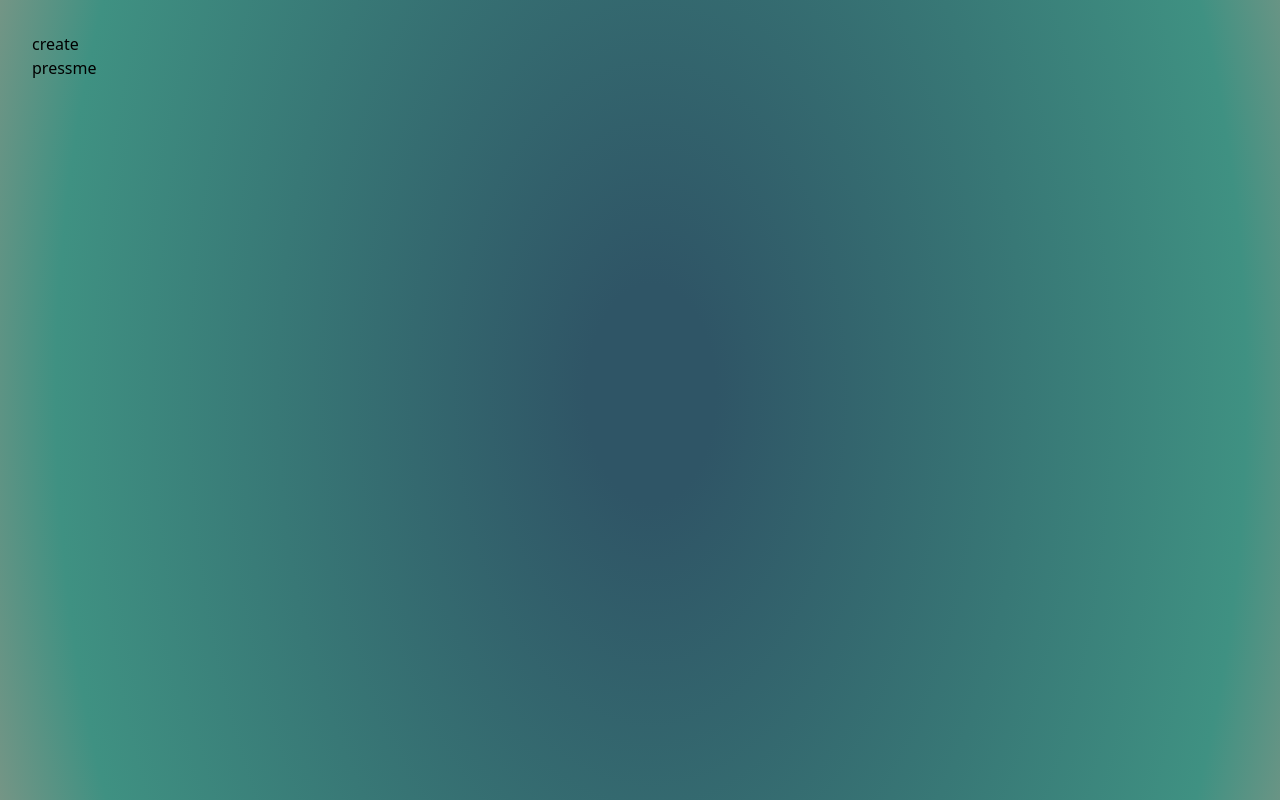
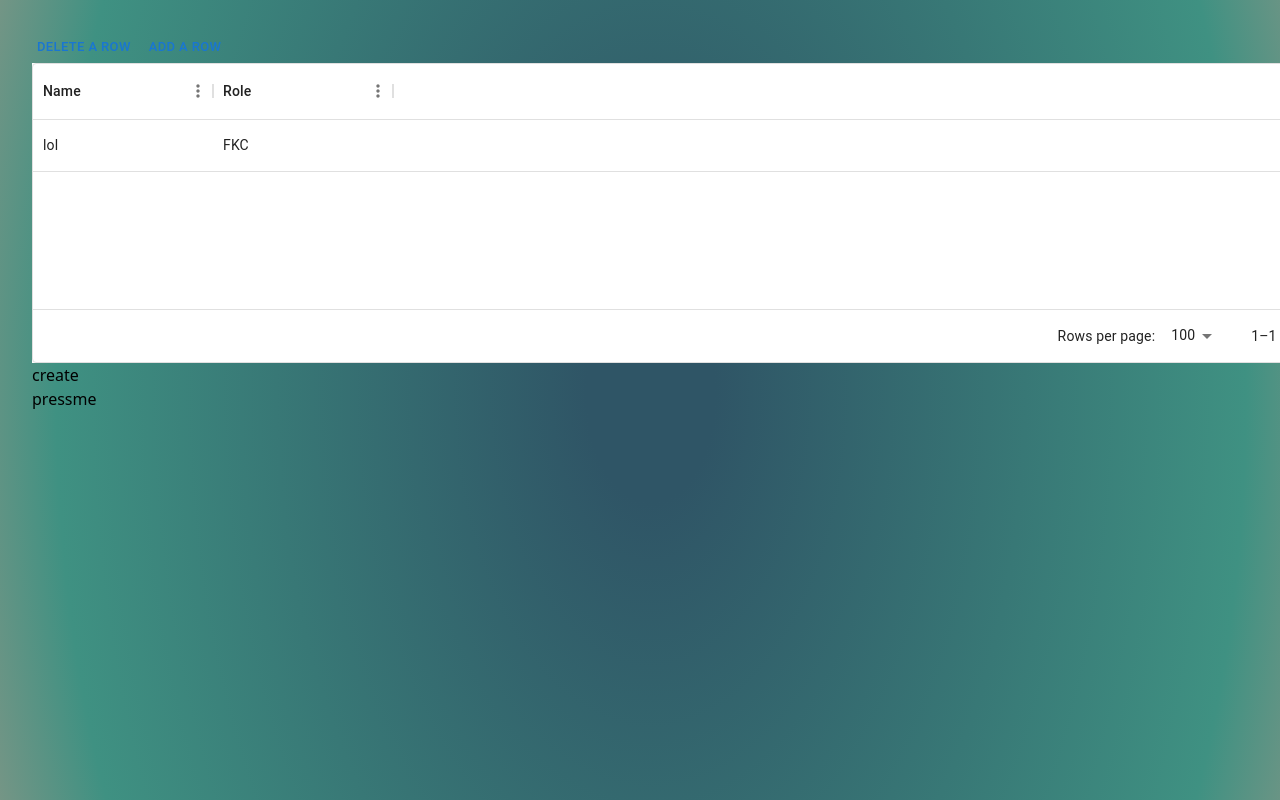
Before and after one commit to Suchpuns/matchme, a React (Vite) app in the folder frontend/: page /admin/1/create in a window 1280 px wide. Shown: the top 800 px of the page. Built offline with nearby package versions, Linux system fonts and the light colour scheme.

Commit message:
editable table with row adding

```diff
--- /dev/null
+++ b/frontend/src/components/EditableTable.tsx
@@ -0,0 +1,68 @@
+import { DataGrid, GridColDef, GridRowsProp } from '@mui/x-data-grid';
+import * as React from 'react';
+import Box from '@mui/material/Box';
+import Stack from '@mui/material/Stack';
+import Button from '@mui/material/Button';
+
+let idCounter = 4;
+const createRow = () => {
+  idCounter += 1;
+  return { id: idCounter, name: "lol", role: "FKC" };
+};
+let columns: GridColDef[] = [
+  { field: 'name', headerName: 'Name', width: 180, editable: true },
+  { field: 'role', headerName: 'Role', width: 180, editable: true }
+];
+
+let dummyrows: GridRowsProp = [
+  {
+    id: 1,
+    name: "test",
+    role: "FE",
+  },
+  {
+    id: 2,
+    name: "test2",
+    role: "BE",
+  },
+  {
+    id: 3,
+    name: "test3",
+    role: "FE",
+  },
+];
+
+export default function EditableTable() {
+  const [rows, setRows] = React.useState(() => [createRow()]);
+
+  const handleAddRow = () => {
+    setRows((prevRows) => [...prevRows, createRow()]);
+  };
+  const handleDeleteRow = () => {
+    if (rows.length === 0) {
+      return;
+    }
+    setRows((prevRows) => {
+      const rowToDeleteIndex = prevRows.length - 1;
+      return [
+        ...rows.slice(0, rowToDeleteIndex),
+        ...rows.slice(rowToDeleteIndex + 1),
+      ];
+    });
+  };
+  return (
+    <Box sx={{ width: '100%' }}>
+      <Stack direction="row" spacing={1}>
+        <Button size="small" onClick={handleDeleteRow}>
+          Delete a row
+        </Button>
+        <Button size="small" onClick={handleAddRow}>
+          Add a row
+        </Button>
+      </Stack>
+      <div style={{ height: 300, width: '100%', backgroundColor: "white"}}>
+        <DataGrid rows={rows} columns={columns} />
+      </div>
+    </Box>
+  );
+}
--- a/frontend/src/pages/admin/EventCreation.tsx
+++ b/frontend/src/pages/admin/EventCreation.tsx
@@ -1,6 +1,8 @@
+import EditableTable from "../../components/EditableTable";
 const EventCreation = () => {
   return (
     <>
+      <EditableTable/>
       <p style={{color: 'black'}}>create</p>
       <button>pressme</button>
     </>
```
